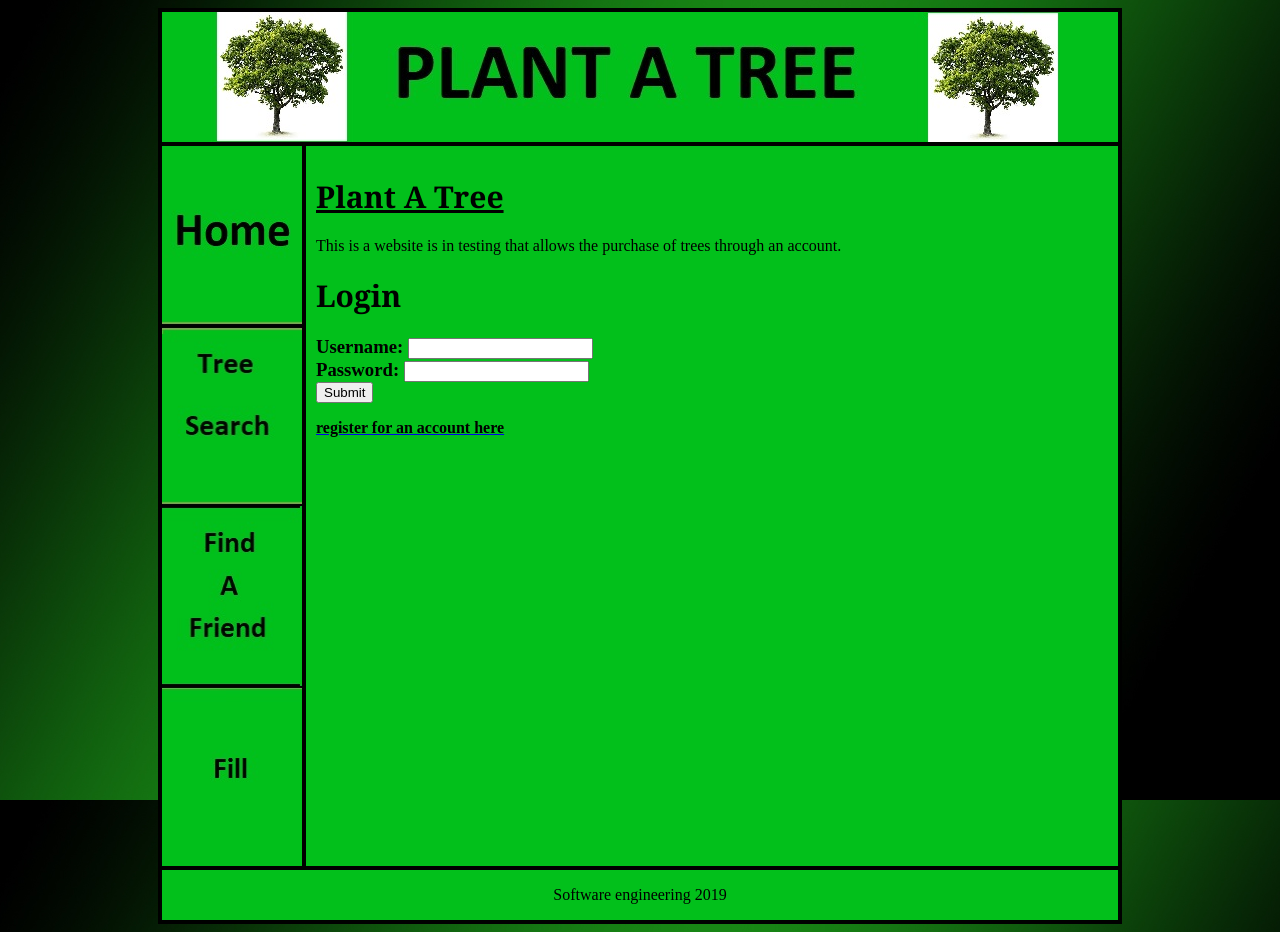
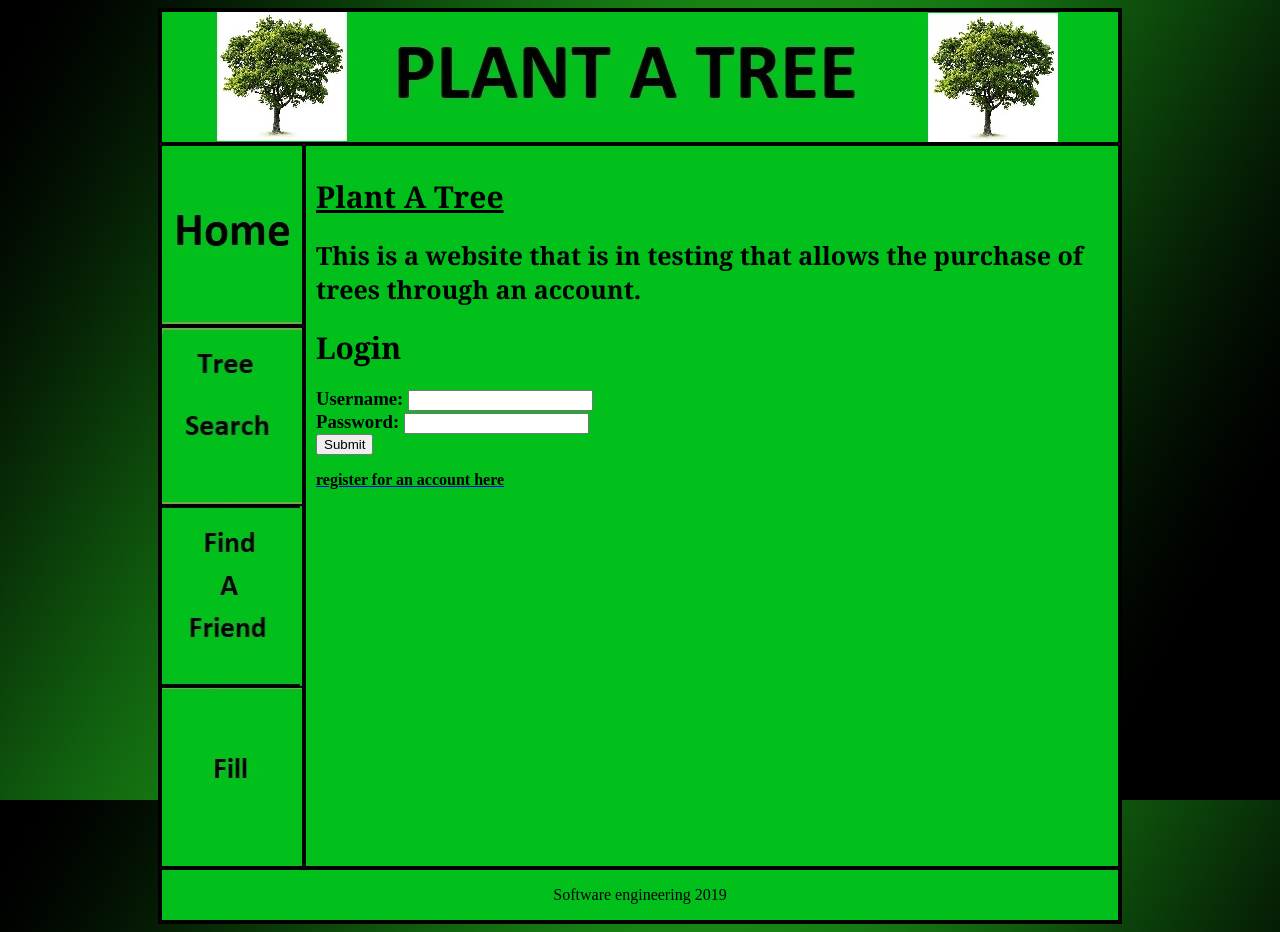
Before and after one commit to kingkhan96/PlantATreeSprint1, a PHP site: page /home.php in a window 1280 px wide. Run offline with PHP 8.4, Linux system fonts and the light colour scheme.

Commit message:
Update home.php

```diff
--- a/home.php
+++ b/home.php
@@ -17,7 +17,7 @@
 			</div><!--menu-->
 			<div id="main">
 				<h1><u><b>Plant A Tree</b></u></h1>
-				<p>This is a website is in testing that allows the purchase of trees through an account.</p>
+				<h2>This is a website that is in testing that allows the purchase of trees through an account.</h2>
 				<?php
 					if(isset($_POST['submit']))
 					{ //check if form was submitted
```
